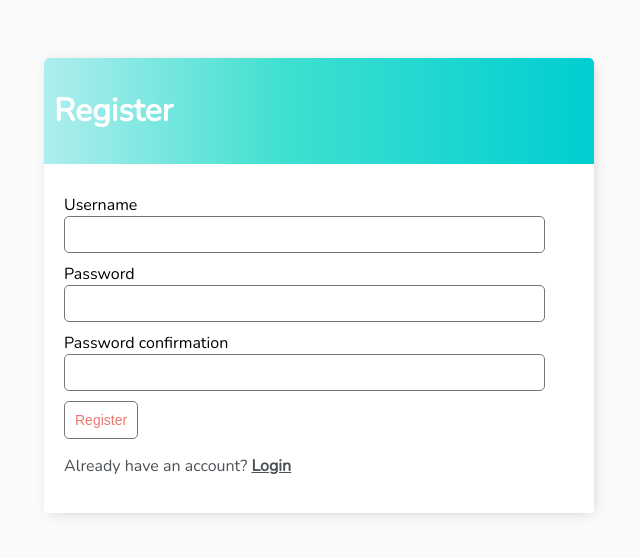
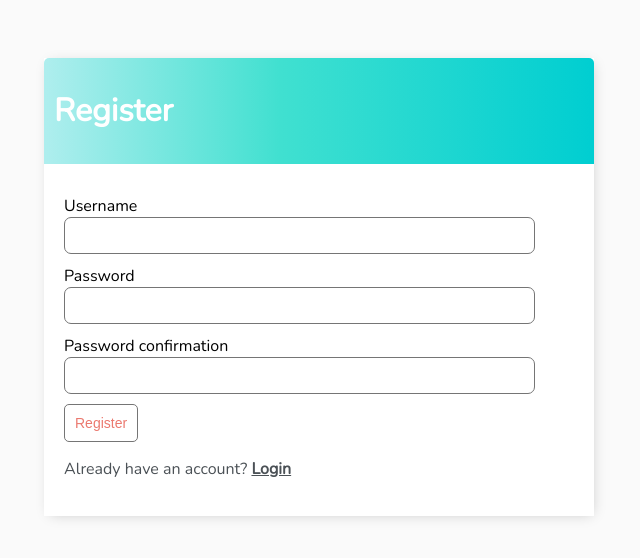
Before and after one commit to a-ayush19/Check-It, a Django app: page /register/ in a window 1280 px wide. Shown: the top 558 px of the page, without its empty margins (321-961 px from the left). Run offline with Django 4.2, Linux system fonts and the light colour scheme.

Commit message:
Update main.html

```diff
--- a/base/templates/base/main.html
+++ b/base/templates/base/main.html
@@ -40,7 +40,7 @@
             max-width: 550px;
             margin: auto;
             background-color: #fff;
-            -webkit-box-shadow: 2px 2px 13px -4px rgba(0, 0, 0, 0.21);
+            -webkit-box-shadow: 2px 2px 13px -4px rgba(0, 0, 0, 0.22);
             box-shadow: 2px 2px 13px -4px rgba(0, 0, 0, 0.21);
         }
 
@@ -59,7 +59,7 @@
         }
 
         .header-bar a {
-            color: rgb(247, 247, 247);
+            color: rgb(246, 247, 248);
             text-decoration: none;
         }
 
@@ -162,13 +162,13 @@
         input[type=password],
         textarea {
             border: 1px solid #757575;
-            border-radius: 5px;
+            border-radius: 7px;
             padding: 10px;
-            width: 90%;
+            width: 88%;
         }
 
         label {
-            padding-top: 10px !important;
+            padding-top: 11px !important;
             display: block;
         }
 
```
